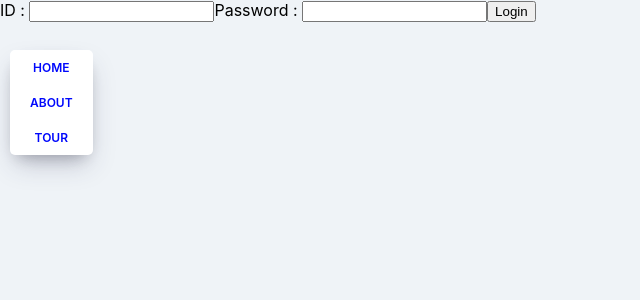
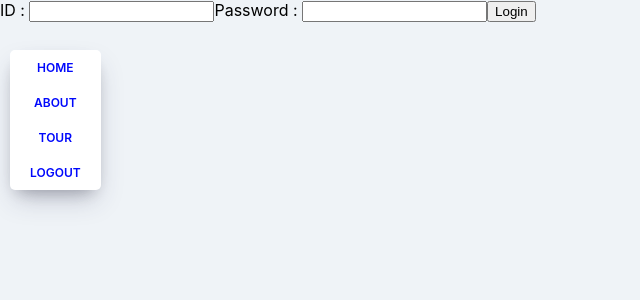
Before and after one commit to sh5623/movie_app, a React (Create React App) app: page / in a window 1280 px wide. Shown: the top 300 px of the page, without its empty margins (0-640 px from the left). Built offline with nearby package versions, Linux system fonts and the light colour scheme.

Commit message:
로그아웃 기능 구현

```diff
--- a/src/components/Navigation.js
+++ b/src/components/Navigation.js
@@ -1,13 +1,29 @@
 import React from "react";
+import axios from "axios";
 import { Link } from "react-router-dom";
 import "./Navigation.css";
 
 function Navigation() {
+  const optionAxios = {
+    headers: {
+      "content-Type": "application/json",
+    },
+  };
+  function DoLogout(props) {
+    axios
+      .post("http://localhost:8080/user/logout", optionAxios)
+      .then((res) => {})
+      .catch((error) => {});
+  }
+
   return (
     <div className="nav">
       <Link to="/">Home</Link>
       <Link to="/about">About</Link>
       <Link to="/tour">Tour</Link>
+      <Link to="/" onClick={DoLogout}>
+        Logout
+      </Link>
     </div>
   );
 }
```
